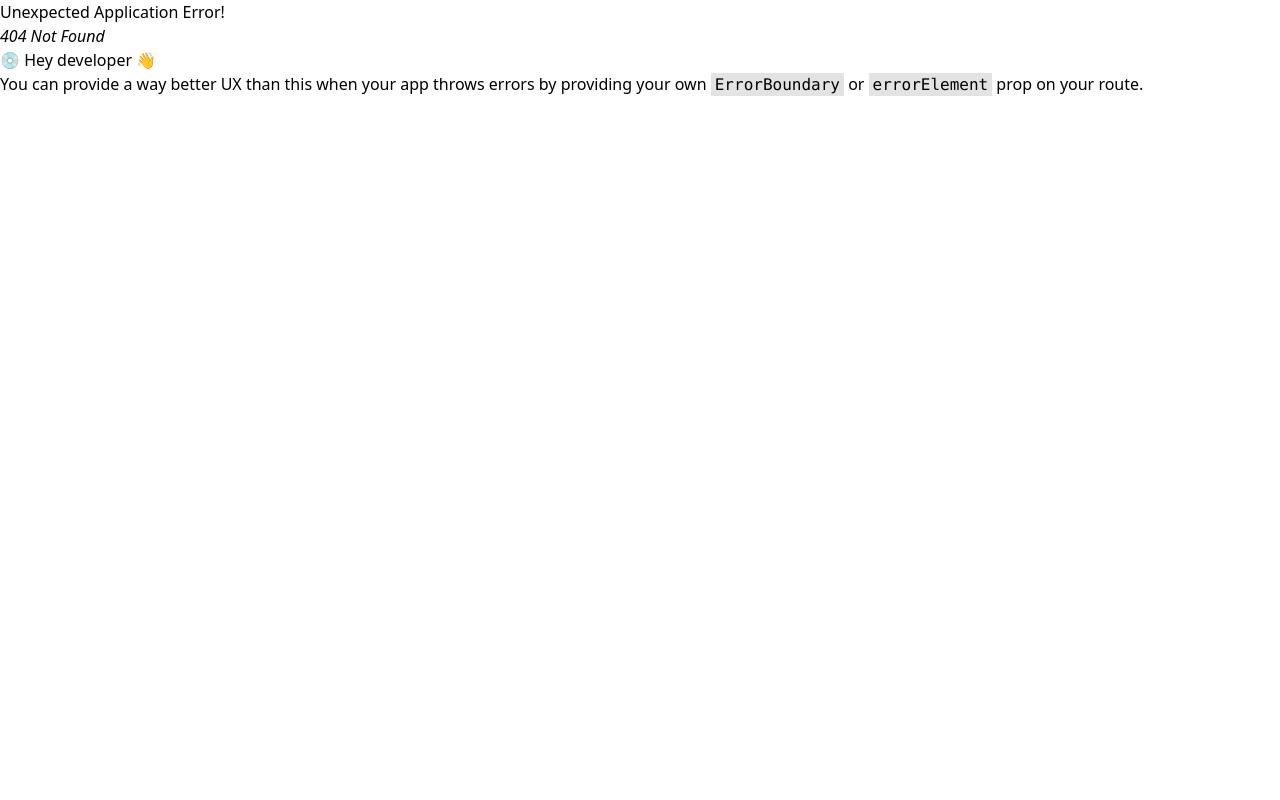
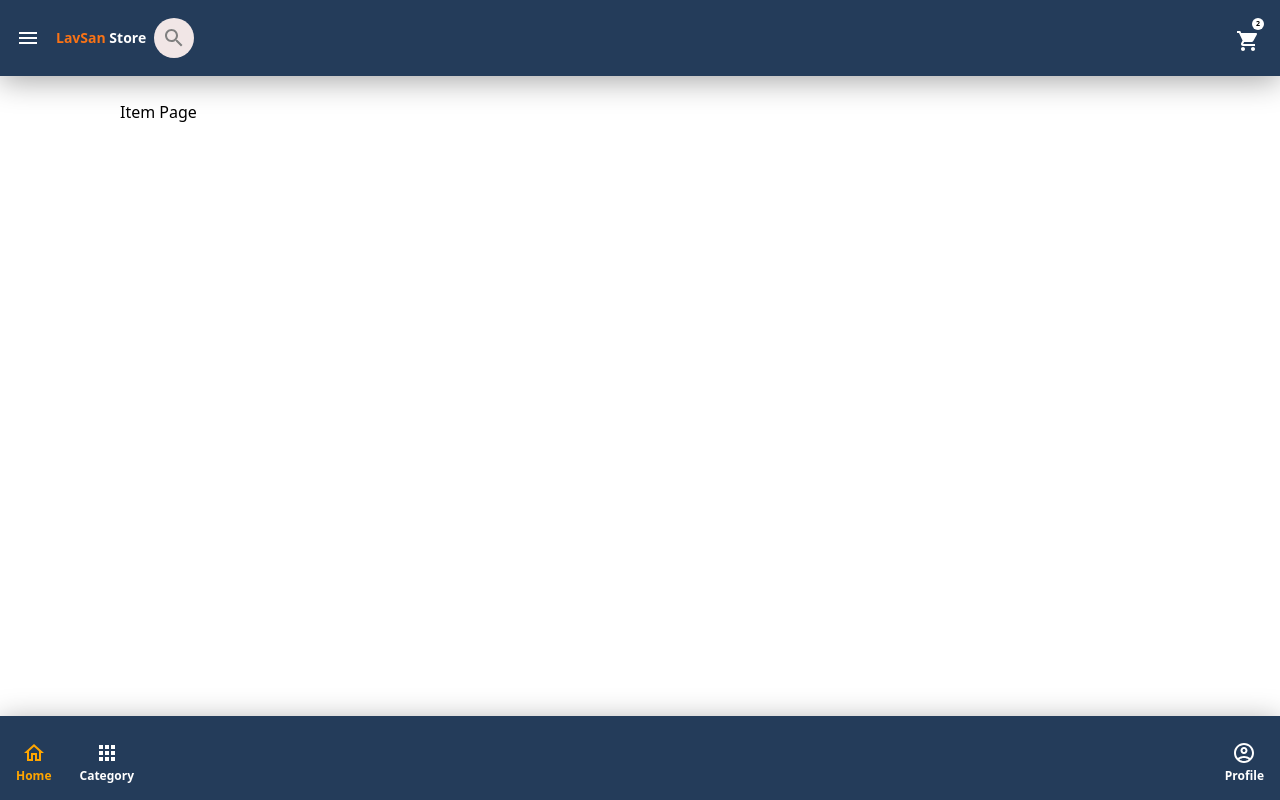
Before and after one commit to Lavanyacheshani/E-commerce-website, a React (Create React App) app: page /category/1/1 in a window 1280 px wide. Before the commit this address had no page. Built offline with nearby package versions, Linux system fonts and the light colour scheme.

Commit message:
Category page

```diff
--- a/src/Pages/Category/Category.jsx
+++ b/src/Pages/Category/Category.jsx
@@ -49,7 +49,7 @@ const Category = () => {
 
 export default Category;
 
-const CategoryUnitItems = ({ imageUrl, title, categoryId }) => (
+const CategoryItems = ({ imageUrl, title, categoryId }) => (
 
         <Link to={'/category/${categoryId}'}>
       <IconButton
--- /dev/null
+++ b/src/Pages/CategoryItems.jsx/CategoryItems.jsx
@@ -0,0 +1,9 @@
+const CategoryItems = () => {
+  return (
+    <div className="px-5 py-[100px] sm:px-12 md:px-[120px] w-full h-screen overflow-y-scroll" >
+      CategoryItems
+    </div>
+  )
+}
+
+export default CategoryItems
--- /dev/null
+++ b/src/Pages/ItemPage/ItemPage.jsx
@@ -0,0 +1,9 @@
+const ItemPage = () => {
+  return (
+    <div className="px-5 py-[100px] sm:px-12 md:px-[120px] w-full h-screen overflow-y-scroll" >
+      Item Page
+    </div>
+  )
+}
+
+export default ItemPage
--- a/src/Routers/AppRouter.jsx
+++ b/src/Routers/AppRouter.jsx
@@ -1,44 +1,64 @@
-import { BrowserRouter, createBrowserRouter, Route, RouterProvider, Routes } from 'react-router-dom';
+import { createBrowserRouter, RouterProvider } from 'react-router-dom';
 import MainLayout from '../Layout/MainLayout';
 import Home from '../Pages/Home/Home';
 import User from '../Pages/User/User';
 import Login from '../Pages/Login';
 import UserProtected from './UserProtected';
 import Category from '../Pages/Category/Category';
+import CategoryItems from '../Pages/CategoryItems.jsx/CategoryItems';
+import ItemPage from '../Pages/ItemPage/ItemPage';
 
 const router = createBrowserRouter([
   {
-    path:"/",
+    path: "/",
     element: <MainLayout />,
-    children:[
+    children: [
       {
-        index:true,
-        element: <Home />
+        index: true,
+        element: <Home />,
       },
       {
-        path:'category',
-        element: <Category />
+        path: "category",
+        children: [
+          {
+            index: true,
+            element: <Category />,
+          },
+          {
+            path: ":categoryId",
+            children: [
+              {
+                index: true,
+                element: <CategoryItems />,
+              },
+              {
+                path: ":itemId",
+                element: <ItemPage />,
+              },
+            ],
+          },
+        ],
       },
       {
+        path: "user",
         element: <UserProtected />,
-        children:[
+        children: [
           {
-            path:"user" ,
-            element: <User />
-          }
-        ]
-
-      }
-    ]
+            path: "",
+            element: <User />,
+          },
+        ],
+      },
+    ],
   },
   {
-    path: '/profile',
-    element: <Login/>
-  }
-])
+    path: "/profile",
+    element: <Login />,
+  },
+]);
 
 const AppRouter = () => {
-  return <RouterProvider router={router}/>
+  return <RouterProvider router={router} />;
 };
 
 export default AppRouter;
--- a/src/components/Header/header.jsx
+++ b/src/components/Header/header.jsx
@@ -8,7 +8,7 @@ import { useState } from 'react';
 const Header = () => {
     const[isSearch, setIsSearch] = useState(false)
     return (
-        <header className="fixed top-0 left-0 z-[100] w-full p-5 bg-my-background flex items-center justify-between drop-shadow-header-shadow ">
+        <header className="fixed top-0 left-0 z-[100] w-full p-2 bg-my-background flex items-center justify-between drop-shadow-header-shadow ">
             {/* Header left */}
             <div className="flex items-center ">
                 <IconButton>
```
